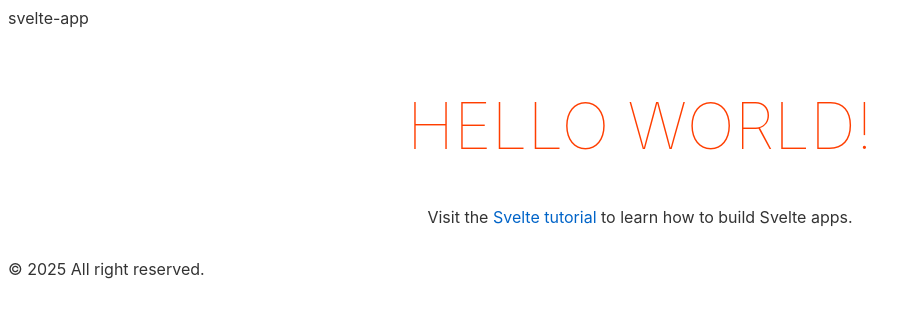
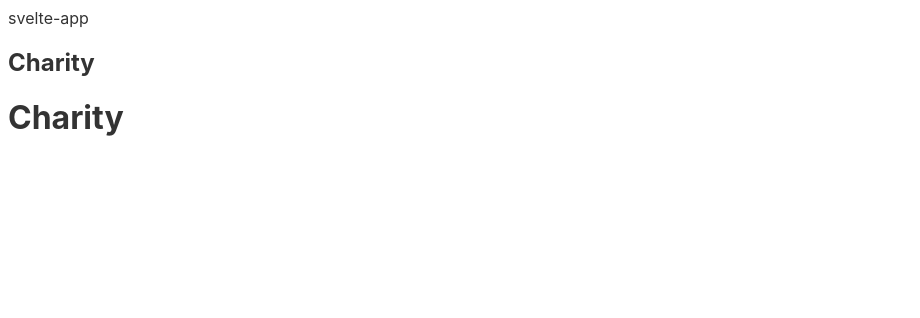
Before and after one commit to robbytrujillo/charity, a Svelte app: page / in a window 1280 px wide. Shown: the top 318 px of the page, without its empty margins (0-920 px from the left). Built offline with nearby package versions, Linux system fonts and the light colour scheme.

Commit message:
Add header

```diff
--- a/public/index.html
+++ b/public/index.html
@@ -15,5 +15,6 @@
 
 <body>
 	svelte-app
+	<h2>Charity</h2>
 </body>
 </html>
--- a/src/App.svelte
+++ b/src/App.svelte
@@ -1,31 +1 @@
-<script>
-	export let name;
-</script>
-
-<main>
-	<h1>Hello {name}!</h1>
-	<p>Visit the <a href="https://svelte.dev/tutorial">Svelte tutorial</a> to learn how to build Svelte apps.</p>
-</main>
-<footer>&copy; 2025 All right reserved.</footer>
-
-<style>
-	main {
-		text-align: center;
-		padding: 1em;
-		max-width: 240px;
-		margin: 0 auto;
-	}
-
-	h1 {
-		color: #ff3e00;
-		text-transform: uppercase;
-		font-size: 4em;
-		font-weight: 100;
-	}
-
-	@media (min-width: 640px) {
-		main {
-			max-width: none;
-		}
-	}
-</style>
+<h1>Charity</h1>
```
